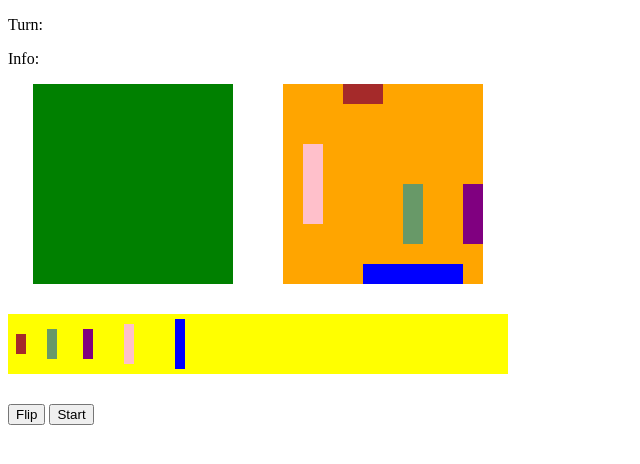
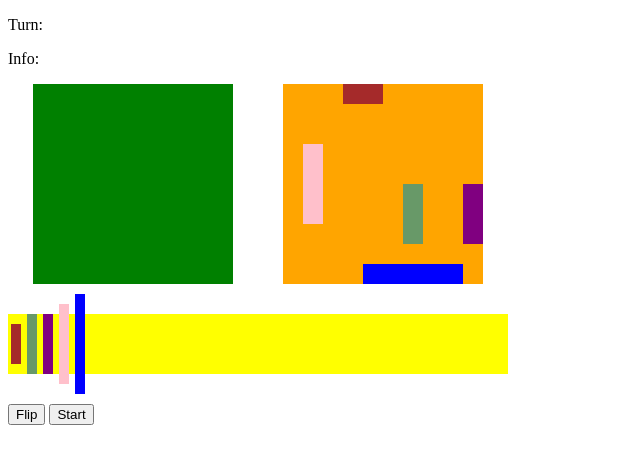
Before and after one commit to anlegi/battleship, a plain HTML site: page index.html in a window 1280 px wide. Both pictures are taken after a click on the button "Flip". Shown: the whole page, without its empty margins (0-640 px from the left). Drawn offline with Linux system fonts and the light colour scheme.

Commit message:
Fix vertical dragover

```diff
--- a/index.js
+++ b/index.js
@@ -4,14 +4,35 @@ const gamesBoardContainer = document.querySelector("#gamesboard-container")
 
 let angle = 0
 function flip() {
-  const optionShips = Array.from(optionContainer.children)
+  const optionShips = Array.from(optionContainer.children);
   if (angle === 0) {
-    angle = 90
+    angle = 90;
+    optionShips.forEach(ship => {
+      ship.classList.remove('horizontal')
+      ship.classList.add('vertical');
+      // Update class names based on ship type to apply vertical styles
+      if (ship.classList.contains('destroyer-preview')) {
+        ship.classList.add('vertical-destroyer');
+      } else if (ship.classList.contains('submarine-preview')) {
+        ship.classList.add('vertical-submarine');
+      } else if (ship.classList.contains('cruiser-preview')) {
+        ship.classList.add('vertical-cruiser');
+      } else if (ship.classList.contains('battleship-preview')) {
+        ship.classList.add('vertical-battleship');
+      } else if (ship.classList.contains('carrier-preview')) {
+        ship.classList.add('vertical-carrier');
+      }
+    });
   } else {
-    angle = 0
+    angle = 0;
+    optionShips.forEach(ship => {
+      ship.classList.remove('vertical');
+      ship.classList.remove('vertical-destroyer', 'vertical-submarine', 'vertical-cruiser', 'vertical-battleship', 'vertical-carrier');
+      ship.classList.add('horizontal');
+    });
   }
-  optionShips.forEach(optionShip => optionShip.style.transform = `rotate(${angle}deg)`) // css in js
 }
+
 flipButton.addEventListener("click", flip)
 
 
@@ -78,7 +99,6 @@ function addShipPiece(user, ship, startId = null) {
   // Assuming shipBlocks is an array of DOM elements and 'id' is like 'computer-15'
   let valid;
 
-  //HEREEEEEEEEE
   if (isHorizontal) {
     valid = shipBlocks.every((shipBlock, index) => {
       const currentId = parseInt(shipBlock.id.split('-')[1]);  // Splitting the id to get the numeric part
@@ -129,6 +149,22 @@ allPlayerBlocks.forEach(playerBlock => {
 function dragStart(e) {
   notDropped = false
   draggedShip = e.target
+
+  draggedShip.classList.remove('vertical-destroyer', 'vertical-submarine', 'vertical-cruiser', 'vertical-battleship', 'vertical-carrier')
+
+  if (angle === 90) {
+    if (draggedShip.classList.contains('destroyer-preview')) {
+      draggedShip.classList.add('vertical-destroyer');
+    } else if (draggedShip.classList.contains('submarine-preview')) {
+      draggedShip.classList.add('vertical-submarine');
+    } else if (draggedShip.classList.contains('cruiser-preview')) {
+      draggedShip.classList.add('vertical-cruiser');
+    } else if (draggedShip.classList.contains('battleship-preview')) {
+      draggedShip.classList.add('vertical-battleship');
+    } else if (draggedShip.classList.contains('carrier-preview')) {
+      draggedShip.classList.add('vertical-carrier');
+    }
+  }
 }
 
 function dragOver(e) {
@@ -144,4 +180,6 @@ function dropShip(e) {
   if (!notDropped) {
     draggedShip.remove()
   }
+
+  draggedShip.classList.remove('vertical-destroyer', 'vertical-submarine', 'vertical-cruiser', 'vertical-battleship', 'vertical-carrier')
 }
--- a/style.css
+++ b/style.css
@@ -76,3 +76,23 @@
   height: 10px;
   margin: 3px;
 }
+
+.vertical-destroyer {
+  width: 10px;
+  height: 40px;
+}
+
+.vertical-submarine, .vertical-cruiser {
+  width: 10px;
+  height: 60px;
+}
+
+.vertical-battleship {
+  width: 10px;
+  height: 80px;
+}
+
+.vertical-carrier {
+  width: 10px;
+  height: 100px;
+}
```
